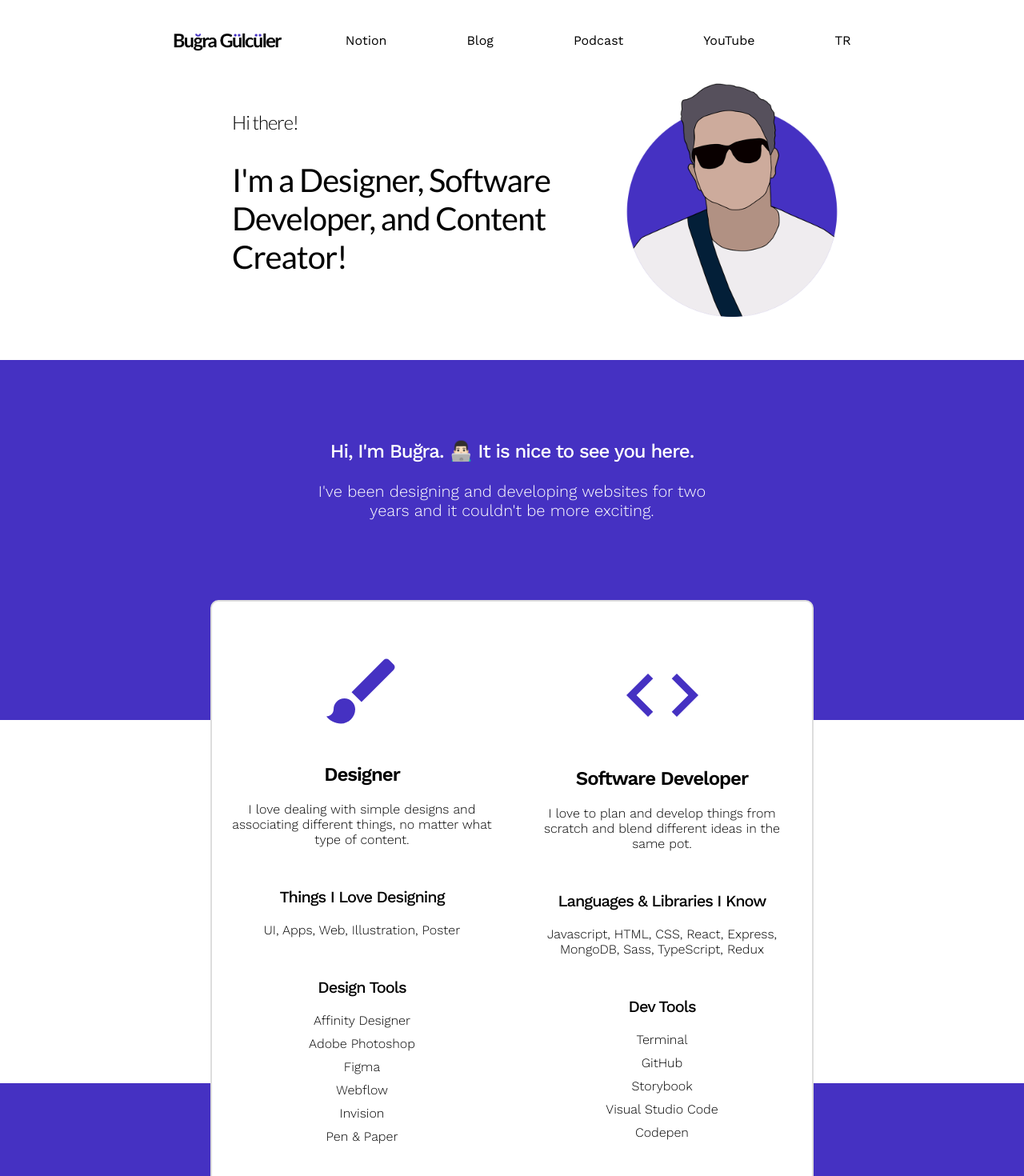
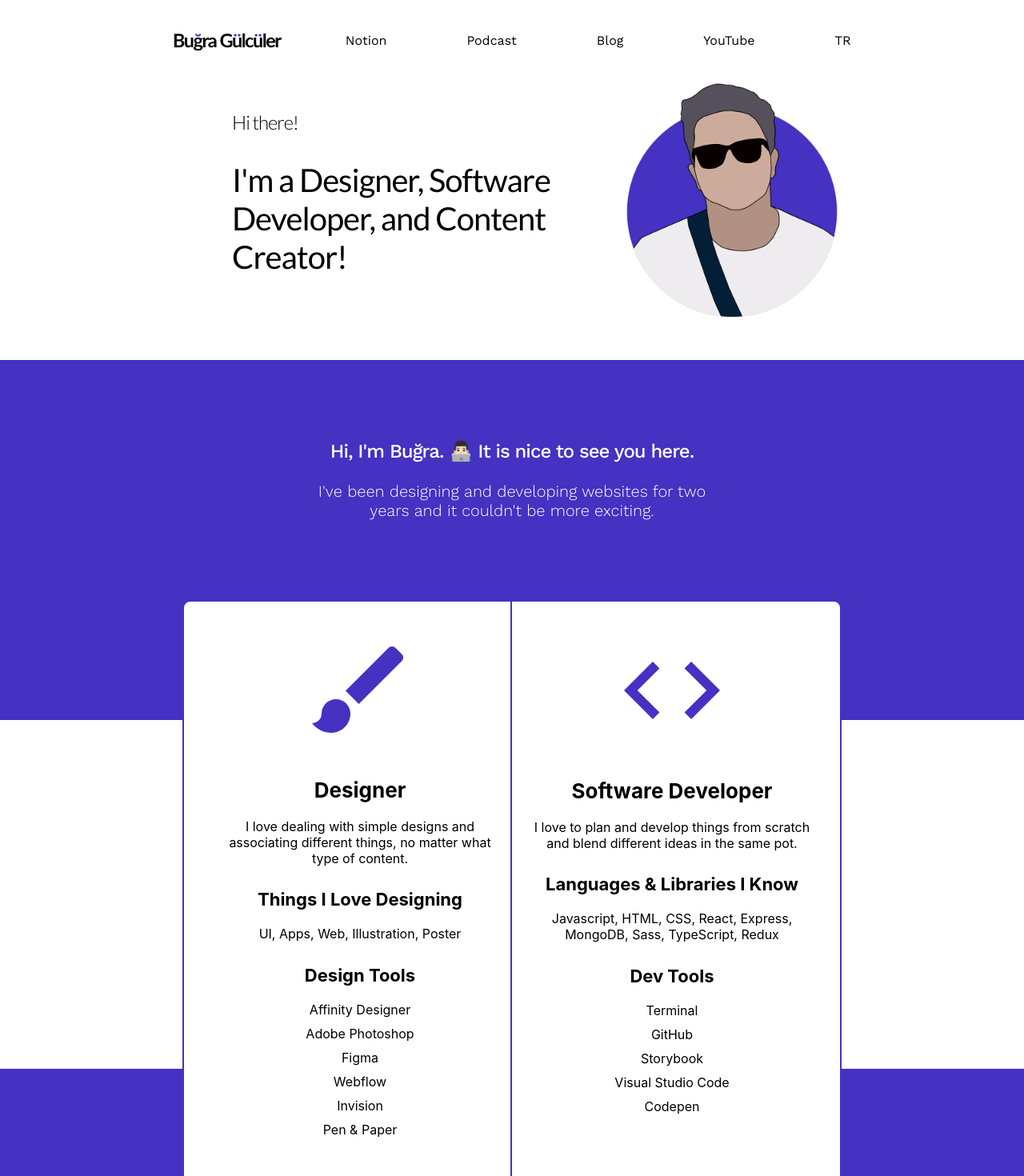
Before and after one commit to bugragulculer/portfolio, a React (Create React App) app: page / in a window 1280 px wide. Shown: the top 1470 px of the page at 80% size. Built offline with nearby package versions, Linux system fonts and the light colour scheme.

Commit message:
design update

```diff
--- a/src/AppRouter.jsx
+++ b/src/AppRouter.jsx
@@ -1,12 +1,10 @@
 import { BrowserRouter as Router, Route, Switch } from 'react-router-dom';
 
 import Home from './pages/Home';
-import Blog from './pages/Blog';
 import Error from './pages/Error';
 import Podcast from './pages/Podcast';
 import Notion from './pages/Notion';
 import { data } from './content/data';
-import { blog } from './content/blog';
 
 document.title = 'Bugra Gulculer';
 
@@ -16,9 +14,6 @@ const Setup = () => (
       <Route exact path="/">
         <Home data={data.EN} recentWorks="My Recent Works" otherProjects="Other Projects" />
       </Route>
-      <Route path="/blog">
-        <Blog data={data.EN} blog={blog.EN} />
-      </Route>
       <Route path="/podcast">
         <Podcast data={data.EN} />
       </Route>
@@ -27,9 +22,6 @@ const Setup = () => (
       </Route>
       <Route exact path="/tr">
         <Home data={data.TR} recentWorks="Mevcut İşlerim" otherProjects="Diğer Projelerim" />
-      </Route>
-      <Route path="/tr/blog">
-        <Blog data={data.TR} blog={blog.TR} />
       </Route>
       <Route path="/tr/podcast">
         <Podcast data={data.TR} />
--- a/src/components/BlogHeader.jsx
+++ /dev/null
@@ -1,16 +0,0 @@
-import React from 'react';
-
-function BlogHeader({ data }) {
-  return (
-    <a href={data.BlogHeader.url} className="blog__header__container">
-      <img src={data.BlogHeader.img} alt="" />
-      <div>
-        <h1>{data.BlogHeader.name}</h1>
-        <h2>{data.BlogHeader.subheader}</h2>
-        <h3>{data.BlogHeader.desc}</h3>
-      </div>
-    </a>
-  )
-}
-
-export default BlogHeader;
--- a/src/components/BlogPosts.jsx
+++ /dev/null
@@ -1,23 +0,0 @@
-const BlogPosts = ({ data, blog }) => {
-  return (
-    <div className="blog__posts">
-      <h1>{data.BlogHeader.posts}</h1>
-      <div className="blog__post__container">
-        {blog.map((e) => (
-          <a className="blog__post" href={e.url} key={e.name}>
-            <img src={e.img} alt={e.name} />
-            <div>
-              <h3>{e.name}</h3>
-              <h4>{e.desc}</h4>
-            </div>
-          </a>
-        ))}
-      </div>
-      <div className="blog__white">
-        <div className="blog__rectangle" />
-      </div>
-    </div>
-  )
-};
-
-export default BlogPosts;
--- a/src/components/MyAbilities.jsx
+++ b/src/components/MyAbilities.jsx
@@ -8,6 +8,7 @@ function MyAbilities({ data }) {
       <div className="abilities__container">
         {data.MyAbilities.map((e, index) => (
           <div className="abilities__half" key={e.header}>
+            <div className='abilities__half__content'>
               <div className="icon__container">
                 {index === 0 ? <BrushIcon /> : <CodeIcon />}
               </div>
@@ -20,6 +21,8 @@ function MyAbilities({ data }) {
                 <p key={f}>{f}</p>
               ))}
             </div>
+            {index === 0 ? <div className='divider'/> : null}
+          </div>
         ))}
       </div>
     </div>
--- a/src/content/blog.js
+++ /dev/null
@@ -1,122 +0,0 @@
-export const blog = {
-  EN: [
-    {
-      name: 'MX Master 3',
-      desc: 'I never thought a mouse would get me like this.',
-      url: 'https://medium.com/macoclock/mx-master-3-a-masterpiece-337a19d317fe',
-      img: 'https://miro.medium.com/max/2400/0*Ihrmz4td3Gavpyg7',
-    },
-    {
-      name: 'The Almanack of Naval Ravikant Book Review — So Much To Learn',
-      desc: 'In this article, I will first talk briefly about Naval Ravikant, then talk about the book, and finally the points I find important in the book.',
-      url: 'https://medium.datadriveninvestor.com/the-almanack-of-naval-ravikant-book-review-so-much-to-learn-19e991893a93',
-      img: 'https://miro.medium.com/max/2808/1*5E1ojiXk3y5-vKyCxVO50w.png',
-    },
-    {
-      name: '3 Steps to the Digital Minimalism',
-      desc: 'More and more devices and applications are entering our lives every day. They all want only one thing, our attention.',
-      url: 'https://medium.com/illumination/3-steps-to-the-digital-minimalism-a9d7b4ba2901',
-      img: 'https://miro.medium.com/max/11206/0*0Jw-KjG9xtjZfzvR',
-    },
-    {
-      name: 'Shopify vs. Webflow — My Experience',
-      desc: 'In May 2020, I created my first professional company to design posters, postcards, and digital goods. From that point on, things got a little interesting.',
-      url: 'https://bugragulculer.medium.com/shopify-vs-webflow-my-experience-4c8db23dcecc',
-      img: 'https://miro.medium.com/max/2400/1*QIi_JvfJjdftVGEelz1xcg.jpeg',
-    },
-    {
-      name: 'How I use Notion for everything?',
-      desc: 'It is a struggle to create a good productivity system in any device. At least, it is the case for me.',
-      url: 'https://bugragulculer.medium.com/how-i-use-notion-for-everything-a4bd5e116302',
-      img: 'https://miro.medium.com/max/2000/1*SXVq1uY1mP-Etbb1JQBoLg.png',
-    },
-    {
-      name: 'Apple Watch Series 6 Review — More than I expected',
-      desc: 'I always admired Apple Watches. However, I never made the decision to buy one.',
-      url: 'https://medium.com/macoclock/apple-watch-series-6-review-more-than-i-expected-c3e631539f08',
-      img: 'https://miro.medium.com/max/12000/0*TLTt6Gj1WP9Sw7QV',
-    },
-    {
-      name: 'What does Apple reveal in iPhone 12 and iPhone 12 Pro?',
-      desc: 'iPhone 12 is here with a brand-new iPhone 5 like design, A14 Bionic chip, new size, new colors, smaller bezels, and much more new stuff.',
-      url: 'https://medium.com/macoclock/what-does-apple-reveal-in-iphone-12-and-iphone-12-pro-17354566dca5',
-      img: 'https://miro.medium.com/max/5464/1*GrIY86kPE4bwwDGq4caUHQ.jpeg',
-    },
-    {
-      name: 'I am changing my life, one step at a time',
-      desc: 'There have been dark times, really dark times for me where I couldn’t see what is ahead of me. I had no control over my life, and it wasn’t easy to dream about my future.',
-      url: 'https://bugragulculer.medium.com/i-am-changing-my-life-one-step-at-a-time-f91c1bc2ca0',
-      img: 'https://miro.medium.com/max/12072/0*441ncnzYaIGeu3Tt',
-    },
-    {
-      name: 'GoPro Hero 9 — What does it offer new?',
-      desc: 'GoPro announced the new Hero 9 action camera, and it looks stunning! It now shoots on 5K, and it has the brand-new HyperSmooth 3.0 stabilization.',
-      url: 'https://bugragulculer.medium.com/gopro-hero-9-what-does-it-offer-new-b537cd574fda',
-      img: 'https://miro.medium.com/max/5760/1*v8nPCxcXmJq-aeUIpEUIOg.jpeg',
-    },
-    {
-      name: 'Life Lessons I Learned in 25 Years',
-      desc: 'The only thing we cannot stop is time. We can manipulate all the other stuff, but time is different.',
-      url: 'https://bugragulculer.medium.com/life-lessons-i-learned-in-25-years-8d14bbc29564',
-      img: 'https://miro.medium.com/max/7826/0*vgW6gblYjz0i9h7p',
-    },
-  ],
-  TR: [
-    {
-      name: 'MX Master 3',
-      desc: 'Her ne kadar teknolojite ilgim üst seviyede olsa da bir mouseu bu kadar düşüneceğim ve üstüne bu kadar kafa yoracağımı hiç düşünmezdim.',
-      url: 'https://medium.com/t%C3%BCrkiye/mx-master-3-%C5%9Faheser-6e4f805f49db',
-      img: 'https://miro.medium.com/max/2400/0*Ihrmz4td3Gavpyg7',
-    },
-    {
-      name: 'Naval Ravikant’a Detaylı Bakış — “Almanack of Naval Ravikant” Kitap Değerlendirmesi',
-      desc: '2020 yılında çıkan ve benim çok ilgimi çeken kitaplardan biri olan Almanack of Naval Ravikant’ı kendi tembelliğim yüzünden 2021 yılının ilk ayında ancak okuyabildim.',
-      url: 'https://medium.com/t%C3%BCrkiye/naval-ravikanta-detayl%C4%B1-bak%C4%B1%C5%9F-almanack-of-naval-ravikant-kitap-de%C4%9Ferlendirmesi-3aa68557738e',
-      img: 'https://miro.medium.com/max/2808/1*5E1ojiXk3y5-vKyCxVO50w.png',
-    },
-    {
-      name: '3 Adımda Dijital Minimalizm’e Giden Yol',
-      desc: 'Her geçen gün daha fazla cihaz ve daha fazla uygulama hayatımıza giriyor. Bunların istediği tek bir şey var, ilgimiz. ',
-      url: 'https://medium.com/t%C3%BCrkiye/3-ad%C4%B1mda-dijital-minimalizme-giden-yol-e009e3d596fe',
-      img: 'https://miro.medium.com/max/11206/0*xsk7Mp8Grb6MH8Av',
-    },
-    {
-      name: 'Hayatlarımızı Değiştirmenin En Kolay Yolu: Alışkanlıklar',
-      desc: 'Hepimiz daha mutlu daha huzurlu daha tatmin olduğumuz bir hayat peşindeyiz, ancak bir çok zaman buna giden yolda atmamız gereken adımları atmakta büyük problemler yaşıyoruz çünkü alacağımız sonuçlar belki bir kaç ay belki de bir kaç yıl sonra bizi tatmin edecek.',
-      url: 'https://medium.com/t%C3%BCrkiye/hayatlar%C4%B1m%C4%B1z%C4%B1-de%C4%9Fi%C5%9Ftirmenin-en-kolay-yolu-al%C4%B1%C5%9Fkanl%C4%B1klar-5d2c765e7241',
-      img: 'https://miro.medium.com/max/12000/0*GIcR6HvVJbLWKVvP',
-    },
-    {
-      name: 'Apple Watch Seri 6 İncelemesi — Beklentilerimi Aştı!',
-      desc: 'Apple Watch’a her zaman hayran olmuşumdur. Ancak, satın almaya hiç karar vermedim.',
-      url: 'https://bugrahangulculer.medium.com/apple-watch-seri-6-i%CC%87ncelemesi-beklentilerimi-a%C5%9Ft%C4%B1-e9bee3d3285',
-      img: 'https://miro.medium.com/max/12000/0*1FucOSp5HLarxinX',
-    },
-    {
-      name: 'Çadır nasıl seçilir, kurulur ve temizlenir?',
-      desc: 'Çadır kurmanın zor olduğuna inanan çokça insan var ancak durum pek öyle değil. Normal şartlar altında çadır kurmak 10–15 dakikadan fazla zamanınızı almamalı.',
-      url: 'https://bugrahangulculer.medium.com/%C3%A7ad%C4%B1r-nas%C4%B1l-se%C3%A7ilir-kurulur-ve-temizlenir-edb32d01303d',
-      img: 'https://miro.medium.com/max/12000/0*0ecyWvhVdKNwTH0h',
-    },
-    {
-      name: 'Kamp Yapmaya Nereden ve Nasıl Başlanır?',
-      desc: 'Bu yazımı kampa başlamak isteyenlere ama nereden başlayacağını bilemeyenlere küçük de olsa bir yol göstermek amacıyla yazıyorum. Umarım işinize yarar.',
-      url: 'https://bugrahangulculer.medium.com/kamp-yapmaya-nereden-ve-nas%C4%B1l-ba%C5%9Flan%C4%B1r-3390b07976ba',
-      img: 'https://miro.medium.com/max/12000/0*fqfxR8shbSmzCtZ2',
-    },
-    {
-      name: 'Evde Sıkılmayın!',
-      desc: 'İtiraf etmeliyim ki, her zaman evde oturacak olmak oldukça sıkıcı bir durum. Genel olarak evde bulunmak işimizden daha iyi olabilir, ancak yine de bazı sorunlar var. ',
-      url: 'https://bugrahangulculer.medium.com/evde-s%C4%B1k%C4%B1lmay%C4%B1n-8e6790a63929',
-      img: 'https://miro.medium.com/max/4096/1*abA9ewiwYoEAen9yCWgAUA.jpeg',
-    },
-    {
-      name: '2020 Dileklerim',
-      desc: 'Benim için 2019 şimdiye kadarki en iyi yıllardan biriydi. Sonunda kalkıp hep istediğim şeyleri yaratmaya başladım. Ve şimdi, 2020&apos;de daha iyisini yapmak istiyorum.',
-      url: 'https://bugrahangulculer.medium.com/2020-dileklerim-654bc6886c4b',
-      img: 'https://miro.medium.com/max/7826/0*vgW6gblYjz0i9h7p',
-    },
-  ],
-};
-
-export default blog;
--- a/src/content/data.js
+++ b/src/content/data.js
@@ -36,17 +36,18 @@ export const data = {
         url: "/notion",
       },
       {
-        id: "2",
-        title: "Blog",
-        cName: "blog",
-        url: "/blog",
-      },
-      {
         id: "3",
         title: "Podcast",
         cName: "podcast",
         url: "/podcast",
       },
+      {
+        id: "2",
+        title: "Blog",
+        cName: "blog",
+        url: "https://blog.bugragulculer.com",
+      },
+
       {
         id: "4",
         title: "YouTube",
@@ -301,16 +302,16 @@ export const data = {
         url: "/tr/notion",
       },
       {
-        id: "2",
-        title: "Blog",
-        cName: "blog",
-        url: "/tr/blog",
-      },
-      {
         id: "3",
         title: "Podcast",
         cName: "podcast",
         url: "/tr/podcast",
+      },
+      {
+        id: "2",
+        title: "Blog",
+        cName: "blog",
+        url: "https://bugrahangulculer.medium.com/",
       },
       {
         id: "4",
--- a/src/pages/Blog.jsx
+++ /dev/null
@@ -1,15 +0,0 @@
-import Navbar from '../components/Navbar';
-import BlogHeader from '../components/BlogHeader';
-import BlogPosts from '../components/BlogPosts';
-import Footer from '../components/Footer';
-
-const Blog = ({ data, blog }) => (
-  <div>
-    <Navbar data={data} />
-    <BlogHeader data={data} />
-    <BlogPosts blog={blog} data={data} />
-    <Footer data={data} />
-  </div>
-);
-
-export default Blog;
--- a/src/styles/pages/_home.scss
+++ b/src/styles/pages/_home.scss
@@ -67,62 +67,63 @@
 }
 
 .abilities {
+  width: 100%;
+  display: flex;
+  align-items: center;
+  justify-content: center;
+  .abilities__container {
+    background-color: #fff;
+    width: 820px;
+    align-items: center;
+    justify-content: center;
+    display: flex;
     margin-top: -150px;
+    margin-bottom: -20px;
+    z-index: 5;
+    border: solid 2px #4531c2;
+    border-radius: 10px;;
+    .abilities__half {
+      width: 390px;
+      display: flex;
+      flex-direction: row;
+      align-items: stretch;
+      justify-content:space-between;
+      .abilities__half__content{
+        width: 350px;
+        padding-left: 25px;
         display: flex;
         flex-direction: column;
         align-items: center;
-  justify-content: center;
-  z-index: 5;
+        justify-content: flex-start;
+        height: 750px;
+        div {
+          height: 20px;
+          margin: 100px 0;
+          transform: scale(6);
         }
-
-.abilities__container {
-  width: 750px;
-  height: 750px;
-  display: flex;
-  flex-direction: row;
-  align-items: center;
-  justify-content: center;
-  background-color: #fff;
-  border-radius: 10px;
-  border: solid 2px #ddd;
-  z-index: 5;
-
-}
-
-.abilities__half {
-  width: 374px;
-  display: flex;
-  flex-direction: column;
-  align-items: center;
-  justify-content: center;
-  font-family: 'Work Sans', sans-serif;
-  padding: 20px;
-  z-index: 5;
-
         h1 {
-    font-size: 24px;
-    font-weight: 600;
+          font-size: 26px;
           margin: 0;
-    text-align: center;
-    margin-top: 40px;
           margin-bottom: 20px;
-    letter-spacing: -1px;
         }
         p {
           font-size: 16px;
-    font-weight: 300;
           margin: 0;
           text-align: center;
           margin-bottom: 10px;
         }
         h2 {
-    font-size: 20px;
-    font-weight: 500;
+          font-size: 22px;
+          margin-bottom: 20px;
+        }
+      }
+      .divider {
+        height: 750px;
+        border: solid 1px #4531c2;
         margin: 0;
-    text-align: center;
-    margin-top: 40px;
-    margin-bottom: 20px;
-    letter-spacing: -1px;
+        padding: 0;
+      }
+    }
   }
 }
 
@@ -399,7 +400,7 @@ input {
     flex-direction: column;
     align-items: center;
     justify-content: center;
-    width: 750px ;
+    width: 820px ;
     border: solid 2px #fff;
     margin-top: 50px;
     padding-bottom: 50px;
```
Lines whose indentation alone changed are shown as unchanged.
